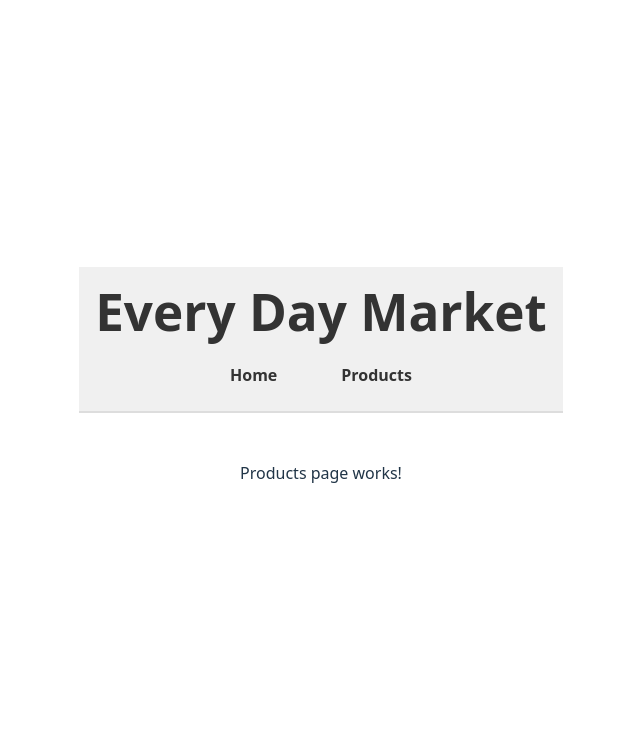
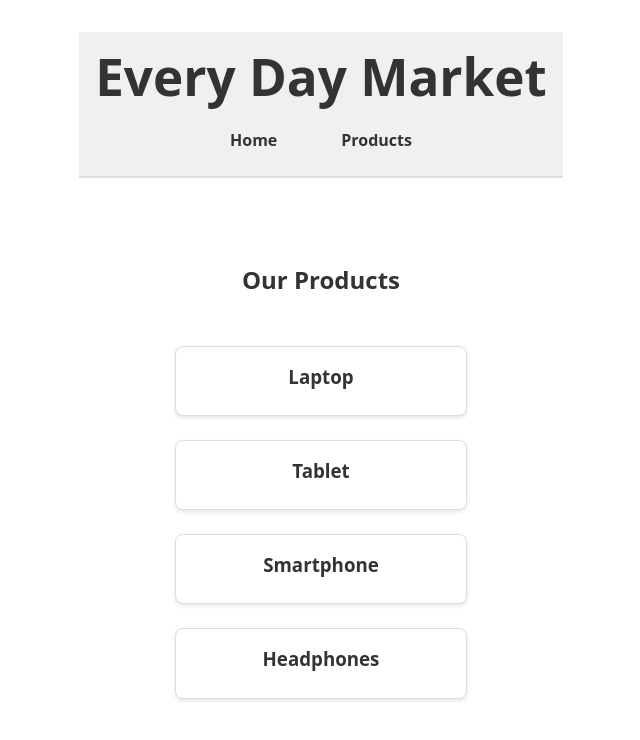
Before and after one commit to joanne-hoar/practice-session-react-ai-generated, a React (Vite) app: page /products in a window 1280 px wide. Shown: the top 740 px of the page, without its empty margins (319-959 px from the left). Built offline with nearby package versions, Linux system fonts and the light colour scheme.

Commit message:
Create ProductCard and ProductList components with basic display

```diff
--- /dev/null
+++ b/src/components/market/ProductCard.css
@@ -0,0 +1,26 @@
+.product-card {
+    border: 1px solid #ddd;
+    border-radius: 8px;
+    padding: 1rem;
+    background-color: white;
+    box-shadow: 0 2px 4px rgba(0, 0, 0, 0.1);
+}
+
+.product-card h3 {
+    margin: 0 0 0.5rem 0;
+    color: #333;
+}
+
+.add-btn {
+    background-color: #007bff;
+    color: white;
+    border: none;
+    padding: 0.5rem 1rem;
+    border-radius: 4px;
+    cursor: pointer;
+    font-weight: bold;
+}
+
+.add-btn:hover {
+    background-color: #0056b3;
+}
--- /dev/null
+++ b/src/components/market/ProductCard.jsx
@@ -0,0 +1,12 @@
+import './ProductCard.css';
+
+function ProductCard({product}) {
+
+    return(
+        <div className="product-card">
+            <h3>{product.name}</h3>
+        </div>
+    );
+}
+
+export default ProductCard
--- /dev/null
+++ b/src/components/market/ProductList.css
@@ -0,0 +1,6 @@
+.products-grid {
+    display: grid;
+    grid-template-columns: repeat(auto-fill, minmax(250px, 1fr));
+    gap: 1.5rem;
+    padding: 2rem;
+}
--- /dev/null
+++ b/src/components/market/ProductList.jsx
@@ -0,0 +1,35 @@
+import ProductCard from './ProductCard';
+import './ProductList.css';
+
+function ProductList() {
+  const allProducts = [
+    {
+      id: 1,
+      name: "Laptop"
+    },
+    {
+      id: 2,
+      name: "Tablet"
+    },
+    {
+      id: 3,
+      name: "Smartphone"
+    },
+    {
+      id: 4,
+      name: "Headphones"
+    }
+  ];
+
+  return(
+    <div className="products-grid">
+      {
+        allProducts.map(product => (
+          <ProductCard key={product.id} product={product}/>
+        ))
+      }
+    </div>
+  );
+}
+
+export default ProductList;
--- a/src/pages/ProductsPage.jsx
+++ b/src/pages/ProductsPage.jsx
@@ -1,9 +1,13 @@
+import ProductList from '../components/market/ProductList'
 import './ProductsPage.css'
 
 function ProductsPage(){
 
     return(
-        <p>Products page works!</p>
+        <div>
+            <h2>Our Products</h2>
+            <ProductList />
+        </div>
     );
 }
 export default ProductsPage
```
